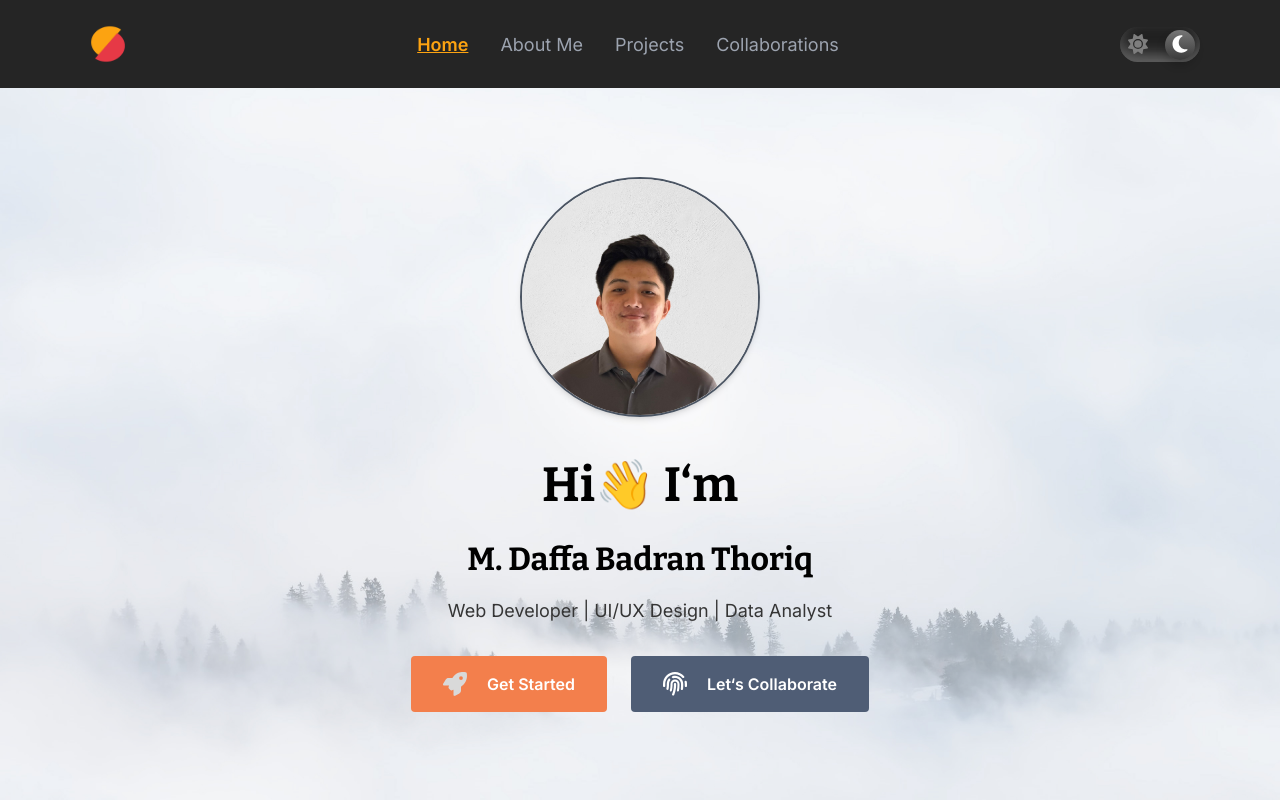
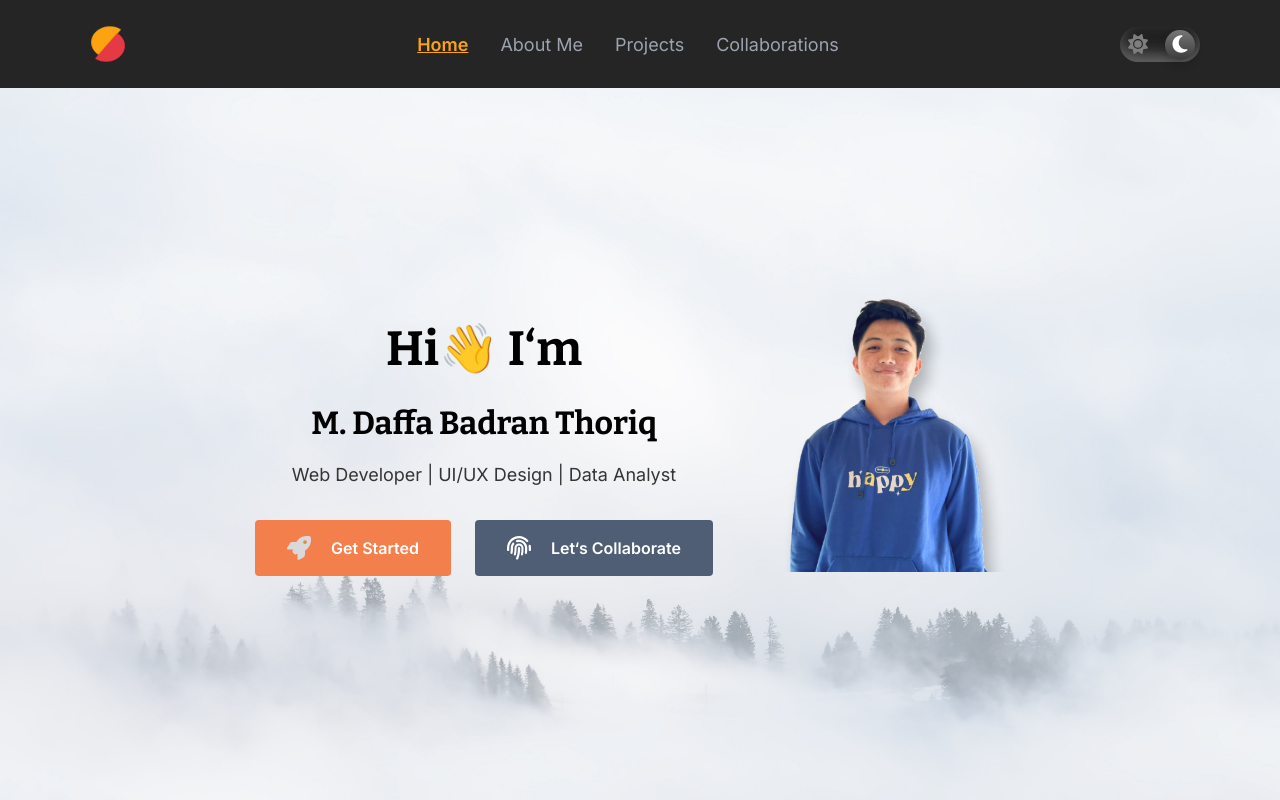
Before and after one commit to daffabadrant9390/daffabadrant9390.github.io, a Next.js app: page / in a window 1280 px wide. Shown: the top 800 px of the page. Built offline with nearby package versions, Linux system fonts and the light colour scheme.

Commit message:
feat: update hero image with new design image

```diff
--- a/components/Hero/index.tsx
+++ b/components/Hero/index.tsx
@@ -32,17 +32,9 @@ const Hero = ({ heroRef, aboutMeRef, collaborationsRef }: HeroSectionProps) => {
       className="w-full h-hero-section bg-bg-hero-50-opacity bg-no-repeat bg-bottom bg-cover"
     >
       <div className="max-container padding-container h-full flex flex-row items-center justify-center">
-        <div className="flex flex-col justify-center items-center text-center [&>*:not(:last-child)]:mb-6 [&>*:not(:last-child)]:lg:mb-8">
-          {/* Profile Image */}
-          <div className="relative flex-shrink-0 w-[180px] h-[180px] md:w-[200px] md:h-[200px] lg:w-[240px] lg:h-[240px]">
-            <Image
-              src={'/assets/profile-img-new-small.jpg'}
-              alt="Profile Image"
-              className="rounded-full shadow-md border-2 border-gray-600 object-cover object-center"
-              fill
-            />
-          </div>
-
+        <div className="flex flex-col-reverse lg:flex-row justify-center items-center text-center [&>*:not(:first-child)]:mb-6 [&>*:not(:last-child)]:lg:mr-8">
+          {/* Salutation & Buttons */}
+          <div className="flex flex-col justify-center items-center [&>*:not(:last-child)]:mb-6 [&>*:not(:last-child)]:lg:mb-8">
             {/* Salutation, Name and Short Description */}
             <div className="w-full flex flex-col [&>*:not(:last-child)]:mb-3 [&>*:not(:last-child)]:lg:mb-[14px]">
               <h2 className="text-headings-4 lg:text-headings-2">
@@ -89,6 +81,17 @@ const Hero = ({ heroRef, aboutMeRef, collaborationsRef }: HeroSectionProps) => {
               </Button>
             </div>
           </div>
+
+          {/* Profile Image */}
+          <div className="relative flex-shrink-0 w-[200px] h-[200px] md:w-[240px] md:h-[240px] lg:w-[280px] lg:h-[280px]">
+            <Image
+              src={'/assets/profile-img-new-design.png'}
+              alt="Profile Image"
+              className="object-cover object-top"
+              fill
+            />
+          </div>
+        </div>
       </div>
     </section>
   );
```
Also changed, not shown: public/assets/profile-img-new-design.png (added), 1 other file (tests, documents, lock files or other folders). Lines whose indentation alone changed are shown as unchanged.
